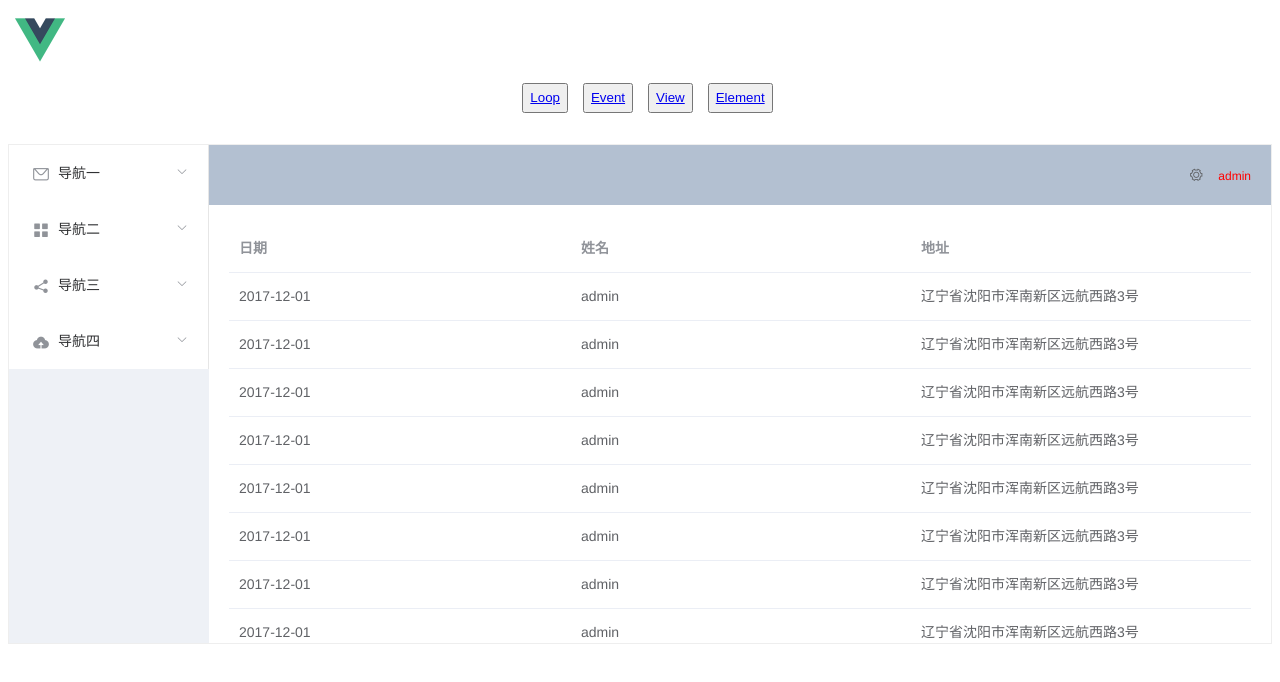
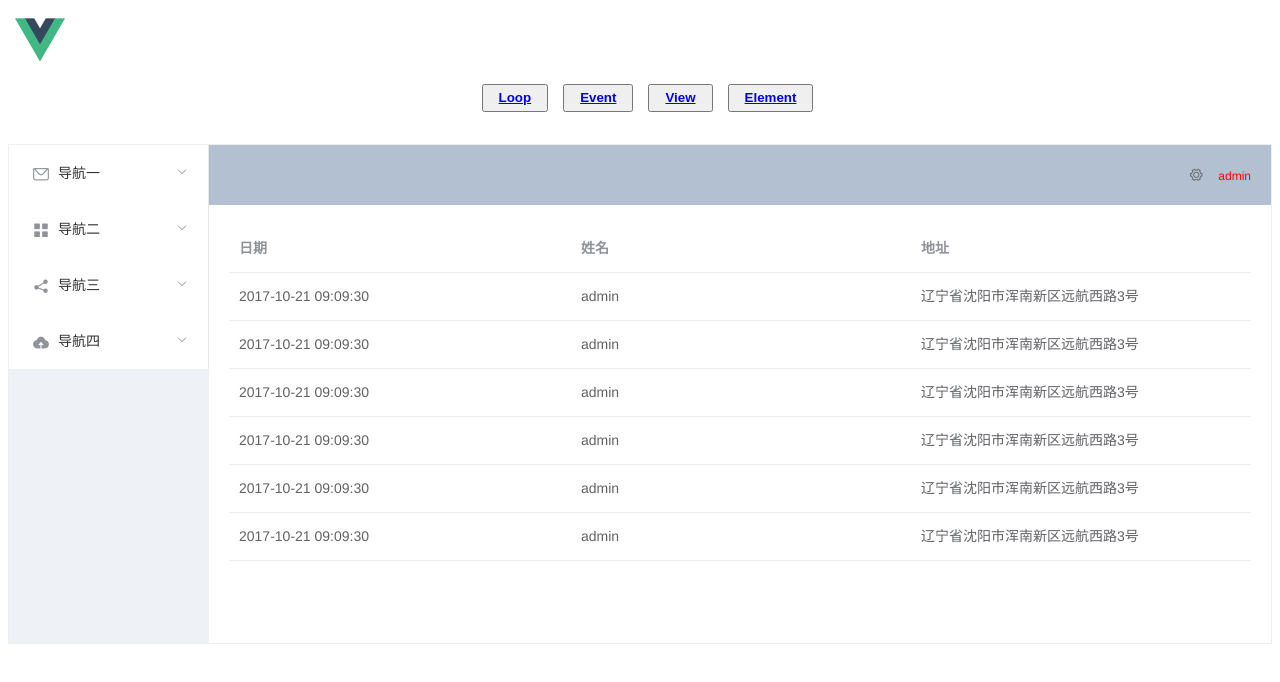
Before and after one commit to wenyumei/vueProject, a Vue app: page /element in a window 1280 px wide. Shown: the top 682 px of the page. Built offline with nearby package versions, Linux system fonts and the light colour scheme.

Commit message:
修改数据生成

```diff
--- a/src/App.vue
+++ b/src/App.vue
@@ -54,6 +54,12 @@
   .btn {
     line-height: 24px;
     margin-left: 15px;
+    font-weight: 700;
+    padding: 0 15px;
+  }
+
+  .btn:hover a, .btn:active a {
+    color: #409eff;
   }
 
   .nav, .hello, .loop, .event, .routerView {
--- a/src/components/element.vue
+++ b/src/components/element.vue
@@ -91,14 +91,37 @@
 <script>
   export default {
     data () {
+      let date = new Date()
+      let year = date.getFullYear()
+      let month = date.getMonth()
+      let days = date.getDate()
+      let hours = date.getHours()
+      let minutes = date.getMinutes()
+      let seconds = date.getSeconds()
+      month = month > 9 ? month : '0' + month
+      days = days > 9 ? days : '0' + days
+      hours = hours > 9 ? hours : '0' + hours
+      minutes = minutes > 9 ? minutes : '0' + minutes
+      seconds = seconds > 9 ? seconds : '0' + seconds
+      let dateValue = year + '-' + month + '-' + days + ' ' + hours + ':' + minutes + ':' + seconds
       const item = {
-        date: '2017-12-01',
+        date: dateValue,
         name: 'admin',
         address: '辽宁省沈阳市浑南新区远航西路3号'
       }
       return {
-        tableData: Array(20).fill(item) // 使用指定值填充数组
+        tableData: Array(1).fill(item) // 使用指定值填充数组
       }
+    },
+    mounted: function () {
+      let self = this
+      let newArr = self.tableData[0]
+      let cycle = setInterval(() => {
+        self.tableData.push(newArr)
+        if (self.tableData.length > 20) {
+          clearInterval(cycle)
+        }
+      }, 1000)
     }
   }
 </script>
```
